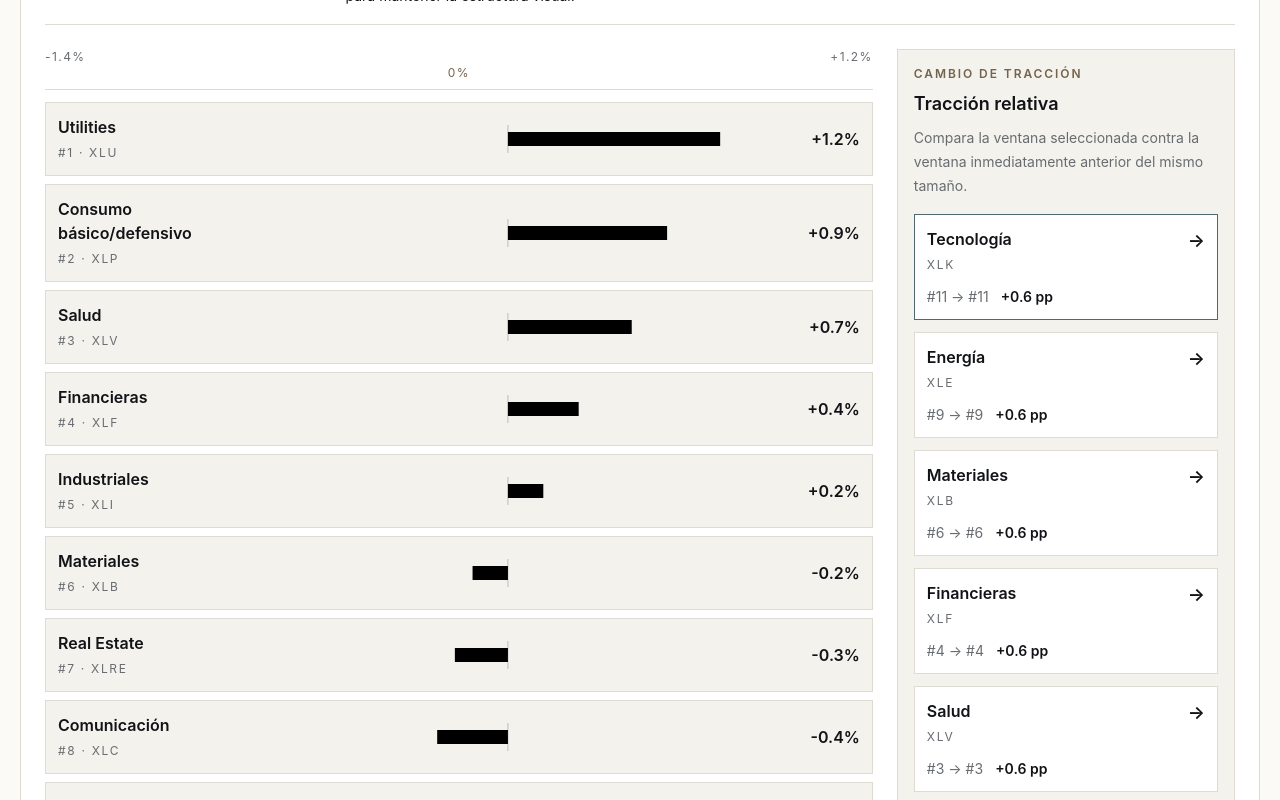
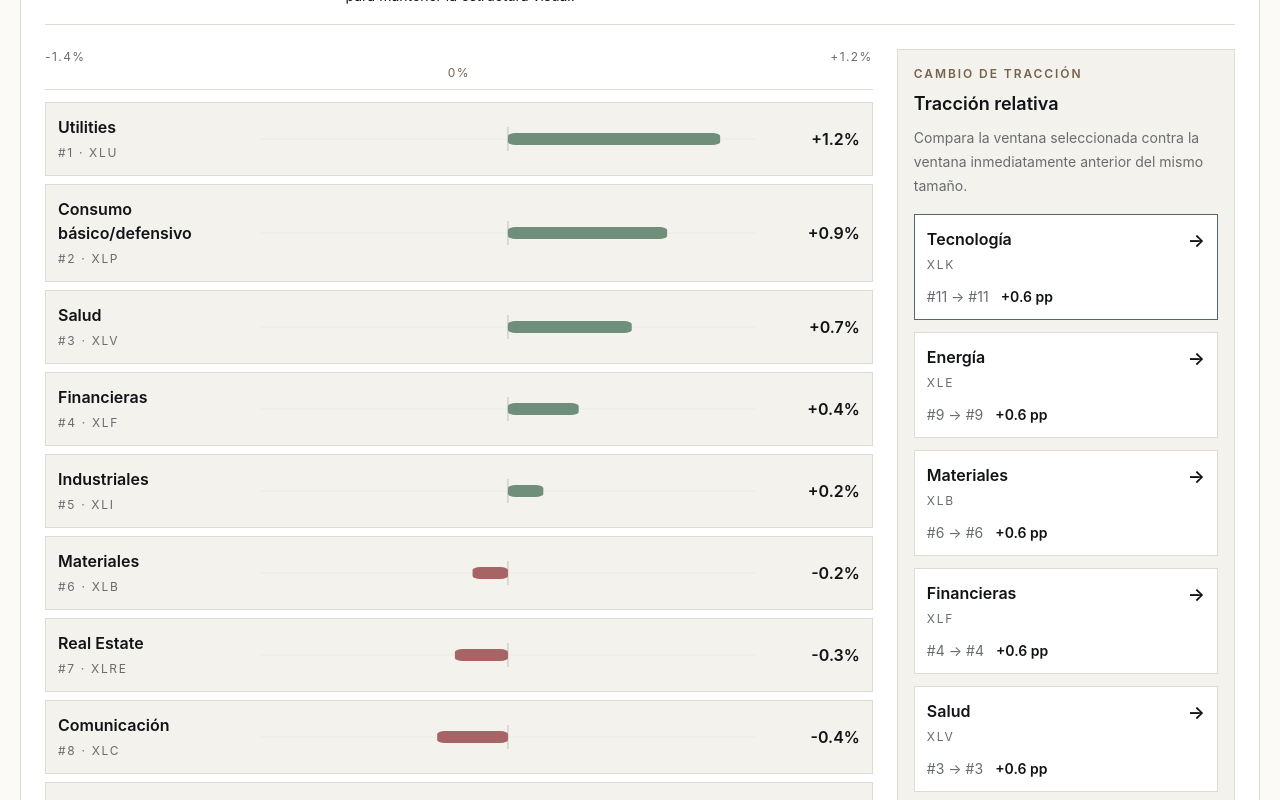
Before and after one commit to luiguiHerrera/Luiguiherrera-web, a Next.js app: page /dashboard in a window 1280 px wide. Shown: the part 1860-2660 px from the top of the page. Built offline with nearby package versions, Linux system fonts and the light colour scheme; no server answers.

Commit message:
Polish sector rotation SVG bar styling

```diff
--- a/components/dashboard/SectorRotationChart.tsx
+++ b/components/dashboard/SectorRotationChart.tsx
@@ -155,7 +155,7 @@ export function SectorRotationChart({ data }: SectorRotationChartProps) {
               const barWidth = value === null || value === 0 ? 0 : Math.max(rawWidth, 1.25);
               const isPositive = (value ?? 0) > 0;
               const isNegative = (value ?? 0) < 0;
-              const barColor = isPositive ? "var(--sage)" : isNegative ? "var(--rust)" : "rgba(107, 114, 128, 0.45)";
+              const barColor = isPositive ? "#6f8f7b" : isNegative ? "#a86464" : "#a8a29e";
 
               return (
                 <button
@@ -174,14 +174,16 @@ export function SectorRotationChart({ data }: SectorRotationChartProps) {
                     </div>
                     <span className="font-semibold text-ink md:hidden">{formatPercent(value)}</span>
                   </div>
-                  <svg viewBox="0 0 100 12" className="h-7 w-full" aria-hidden="true" preserveAspectRatio="none">
-                    <line x1="50" x2="50" y1="0" y2="12" stroke="rgba(17, 24, 39, 0.3)" strokeWidth="0.8" vectorEffect="non-scaling-stroke" />
+                  <svg viewBox="0 0 100 14" className="h-7 w-full" aria-hidden="true" preserveAspectRatio="none">
+                    <line x1="2" x2="98" y1="7" y2="7" stroke="#e7e2dc" strokeWidth="0.6" vectorEffect="non-scaling-stroke" />
+                    <line x1="50" x2="50" y1="1" y2="13" stroke="#b8b2aa" strokeWidth="0.8" vectorEffect="non-scaling-stroke" />
                     {value !== null ? (
                       <rect
                         x={isNegative ? 50 - barWidth : 50}
-                        y="3"
+                        y="4"
                         width={barWidth}
                         height="6"
+                        rx="1.5"
                         fill={barColor}
                       />
                     ) : null}
```
